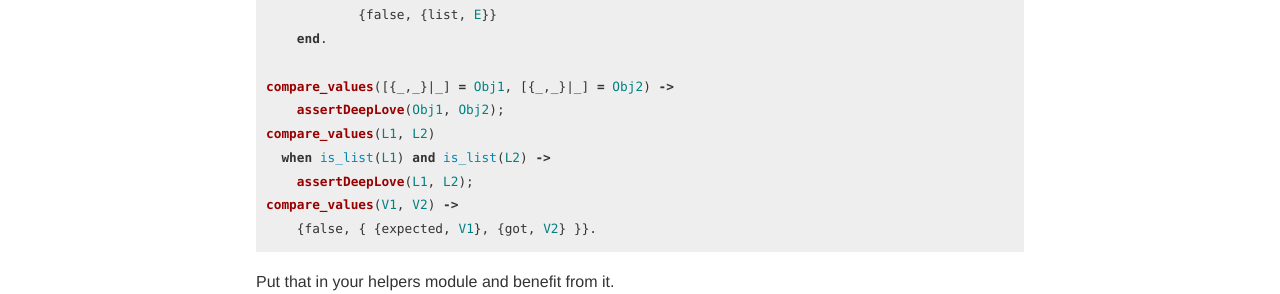
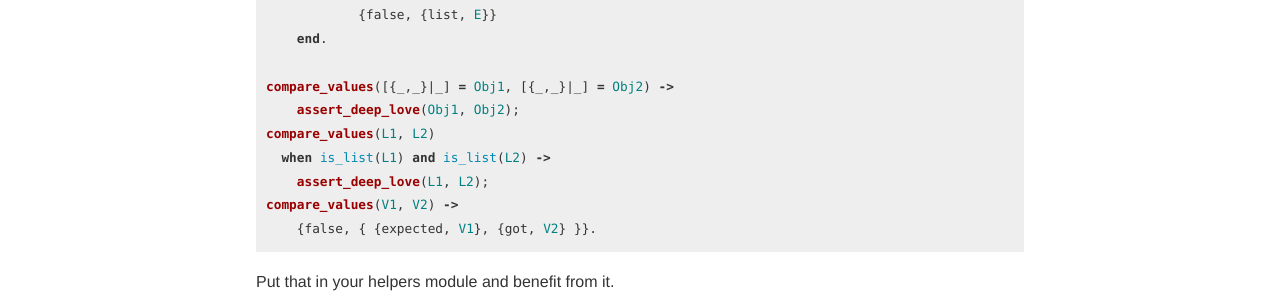
Before and after one commit to aerosol/anxibits, a Jekyll site: the page built from _posts/2015-01-26-uncommon-things-for-common-tests.md, in a window 1280 px wide and 900 px high, scrolled down 4107 px. Shown: the part 163-457 px from the top of the window. Built offline with Jekyll 4.4.1, drawn with Linux system fonts in a browser that asks for light colours; Markdown is read by kramdown in place of the engine named in the settings.

Commit message:
Ditch camel case

````diff
--- a/_posts/2015-01-26-uncommon-things-for-common-tests.md
+++ b/_posts/2015-01-26-uncommon-things-for-common-tests.md
@@ -195,10 +195,10 @@ compare([V1|L1], [V2|L2]) ->
     end.
 
 compare_values([{_,_}|_] = Obj1, [{_,_}|_] = Obj2) ->
-    assertDeepLove(Obj1, Obj2);
+    assert_deep_love(Obj1, Obj2);
 compare_values(L1, L2)
   when is_list(L1) and is_list(L2) ->
-    assertDeepLove(L1, L2);
+    assert_deep_love(L1, L2);
 compare_values(V1, V2) ->
     {false, { {expected, V1}, {got, V2} }}.
 ```
````
